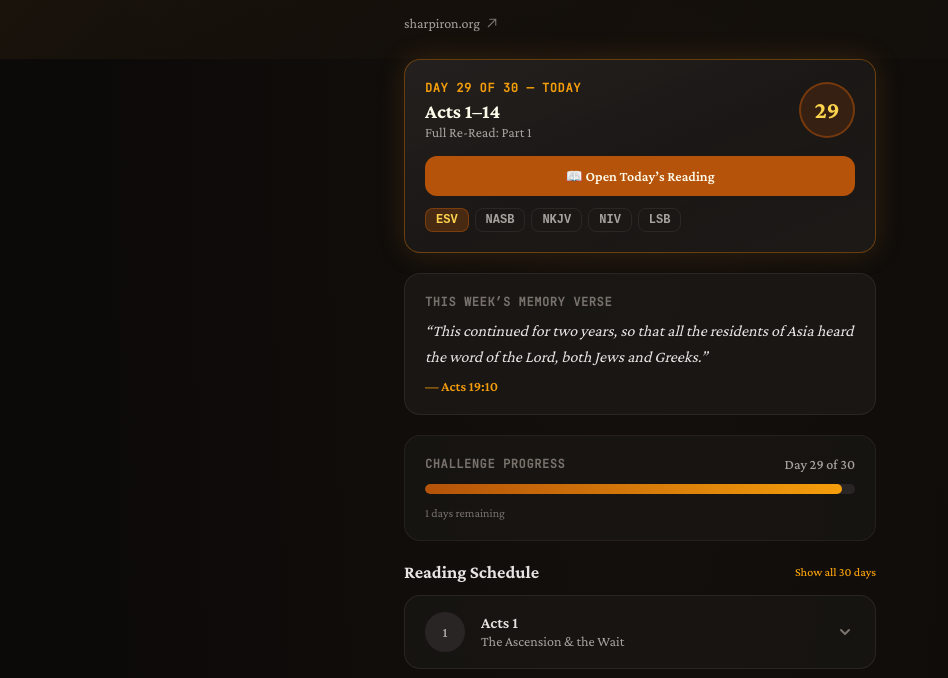
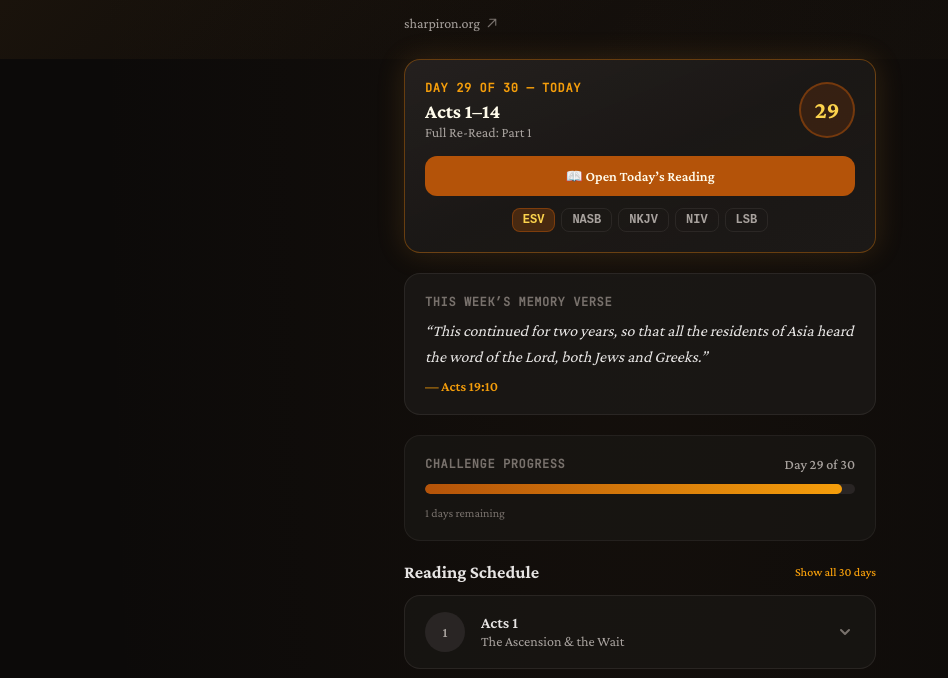
Before and after one commit to stuck3y/iron, a plain HTML site: page acts.html in a window 1280 px wide. Shown: the part 90-768 px from the top of the page, without its empty margins (0-948 px from the left). Drawn offline with nearby package versions, Linux system fonts and the light colour scheme.

Commit message:
Update acts.html

```diff
--- a/acts.html
+++ b/acts.html
@@ -68,7 +68,7 @@ button{background:none;border:none;cursor:pointer;font-family:inherit;color:inhe
 .anim{animation:fadeIn .25s ease-out}
 @keyframes pulseGlow{0%,100%{box-shadow:0 0 20px rgba(180,120,40,.15)}50%{box-shadow:0 0 35px rgba(180,120,40,.25)}}
 .glow{animation:pulseGlow 4s ease-in-out infinite}
-.ver-toggle{display:flex;gap:6px;flex-wrap:wrap;margin-top:12px}
+.ver-toggle{display:flex;gap:6px;flex-wrap:wrap;margin-top:12px;justify-content:center}
 .ver-btn{font-size:12px;font-weight:600;padding:4px 10px;border-radius:8px;border:1px solid rgba(68,64,60,.4);color:#a8a29e;transition:all .2s;font-family:‘JetBrains Mono’,monospace}
 .ver-btn:hover{border-color:rgba(180,83,9,.4);color:#fde68a}
 .ver-btn.active{background:rgba(180,83,9,.3);border-color:rgba(180,83,9,.5);color:#fcd34d}
```
